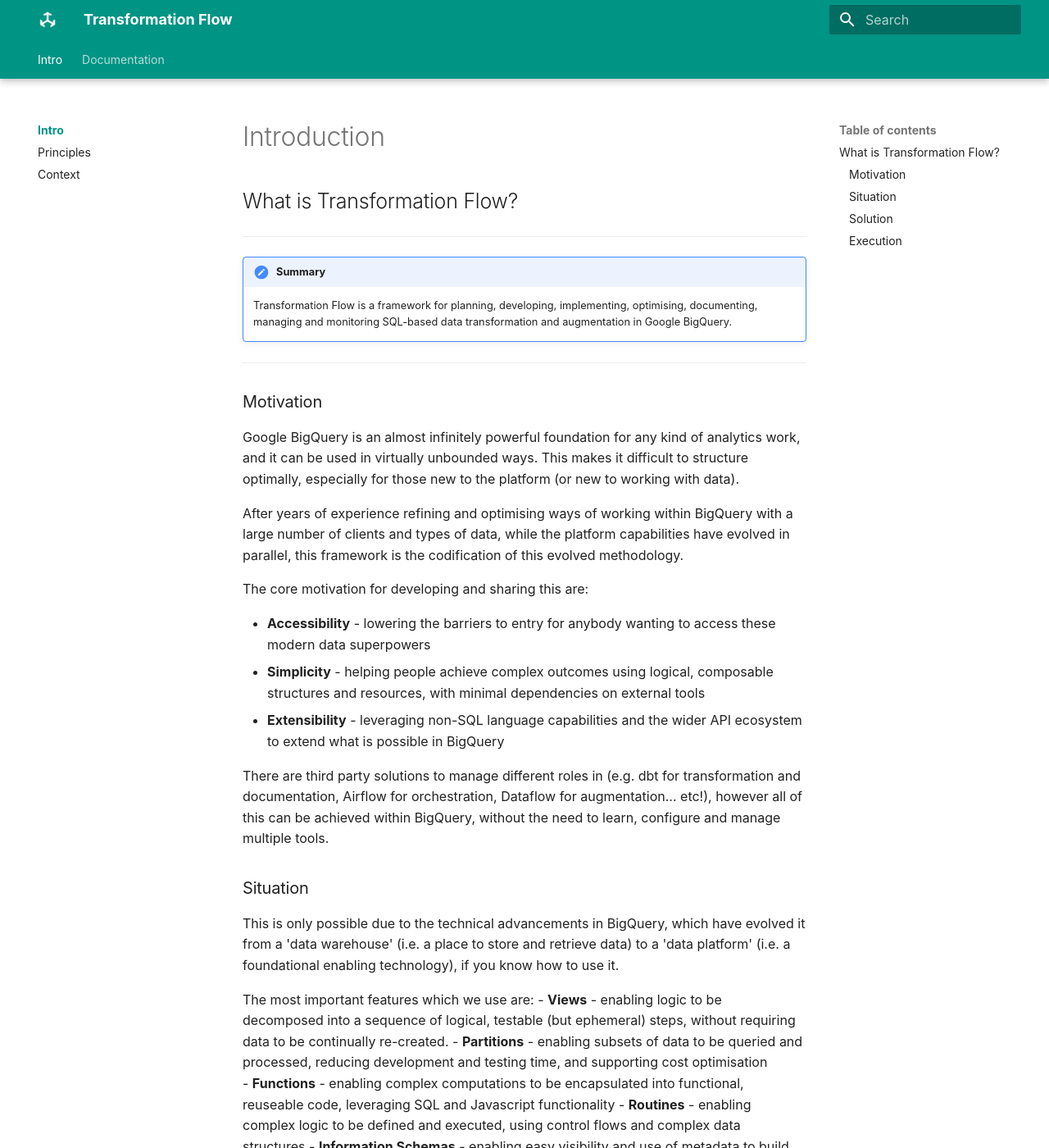
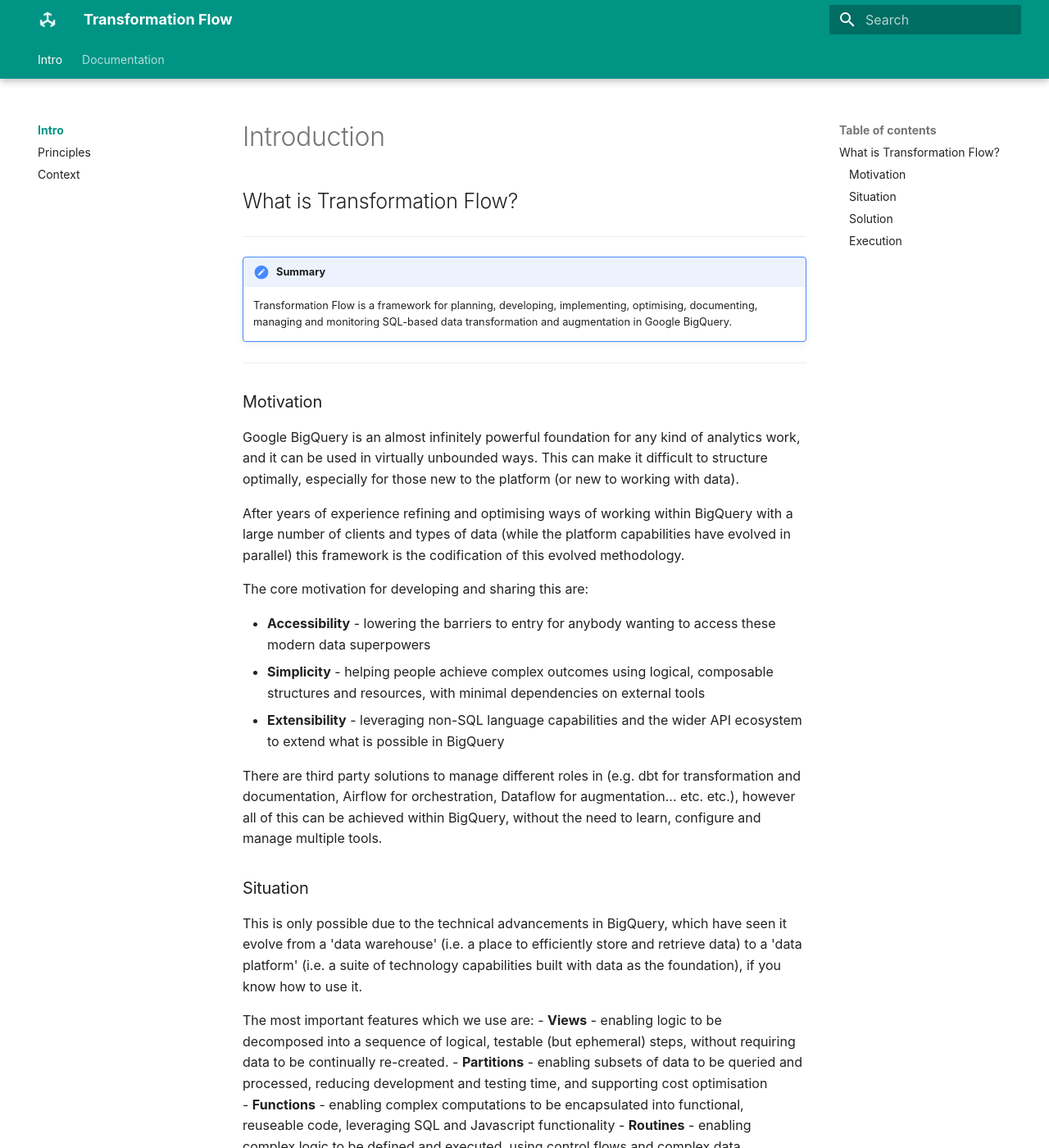
Before and after one commit to transformationflow/transformationflow.github.io, an MkDocs documentation site: the page built from docs/index.md, in a window 1280 px wide and 1400 px high. Shown: the whole window at 82% size. Built offline with MkDocs 1.6.1 and Material for MkDocs 9.7.7, drawn with Linux system fonts in a browser that asks for light colours; some web fonts are replaced; comment, search, counter and statistics services are not loaded.

Commit message:
updated index

```diff
--- a/docs/index.md
+++ b/docs/index.md
@@ -5,9 +5,9 @@
 ---
 
 ## Motivation
-Google BigQuery is an almost infinitely powerful foundation for any kind of analytics work, and it can be used in virtually unbounded ways.  This makes it difficult to structure optimally, especially for those new to the platform (or new to working with data).
+Google BigQuery is an almost infinitely powerful foundation for any kind of analytics work, and it can be used in virtually unbounded ways.  This can make it difficult to structure optimally, especially for those new to the platform (or new to working with data).
 
-After years of experience refining and optimising ways of working within BigQuery with a large number of clients and types of data, while the platform capabilities have evolved in parallel, this framework is the codification of this evolved methodology.
+After years of experience refining and optimising ways of working within BigQuery with a large number of clients and types of data (while the platform capabilities have evolved in parallel) this framework is the codification of this evolved methodology.
 
 The core motivation for developing and sharing this are:
 
@@ -15,10 +15,10 @@
 - **Simplicity** - helping people achieve complex outcomes using logical, composable structures and resources, with minimal dependencies on external tools
 - **Extensibility** - leveraging non-SQL language capabilities and the wider API ecosystem to extend what is possible in BigQuery
 
-There are third party solutions to manage different roles in (e.g. dbt for transformation and documentation, Airflow for orchestration, Dataflow for augmentation... etc!), however all of this can be achieved within BigQuery, without the need to learn, configure and manage multiple tools.
+There are third party solutions to manage different roles in (e.g. dbt for transformation and documentation, Airflow for orchestration, Dataflow for augmentation... etc. etc.), however all of this can be achieved within BigQuery, without the need to learn, configure and manage multiple tools.
 
 ## Situation
-This is only possible due to the technical advancements in BigQuery, which have evolved it from a 'data warehouse' (i.e. a place to store and retrieve data) to a 'data platform' (i.e. a foundational enabling technology), if you know how to use it.
+This is only possible due to the technical advancements in BigQuery, which have seen it evolve from a 'data warehouse' (i.e. a place to efficiently store and retrieve data) to a 'data platform' (i.e. a suite of technology capabilities built with data as the foundation), if you know how to use it.
 
 The most important features which we use are:
 - **Views** - enabling logic to be decomposed into a sequence of logical, testable (but ephemeral) steps, without requiring data to be continually re-created.
```
